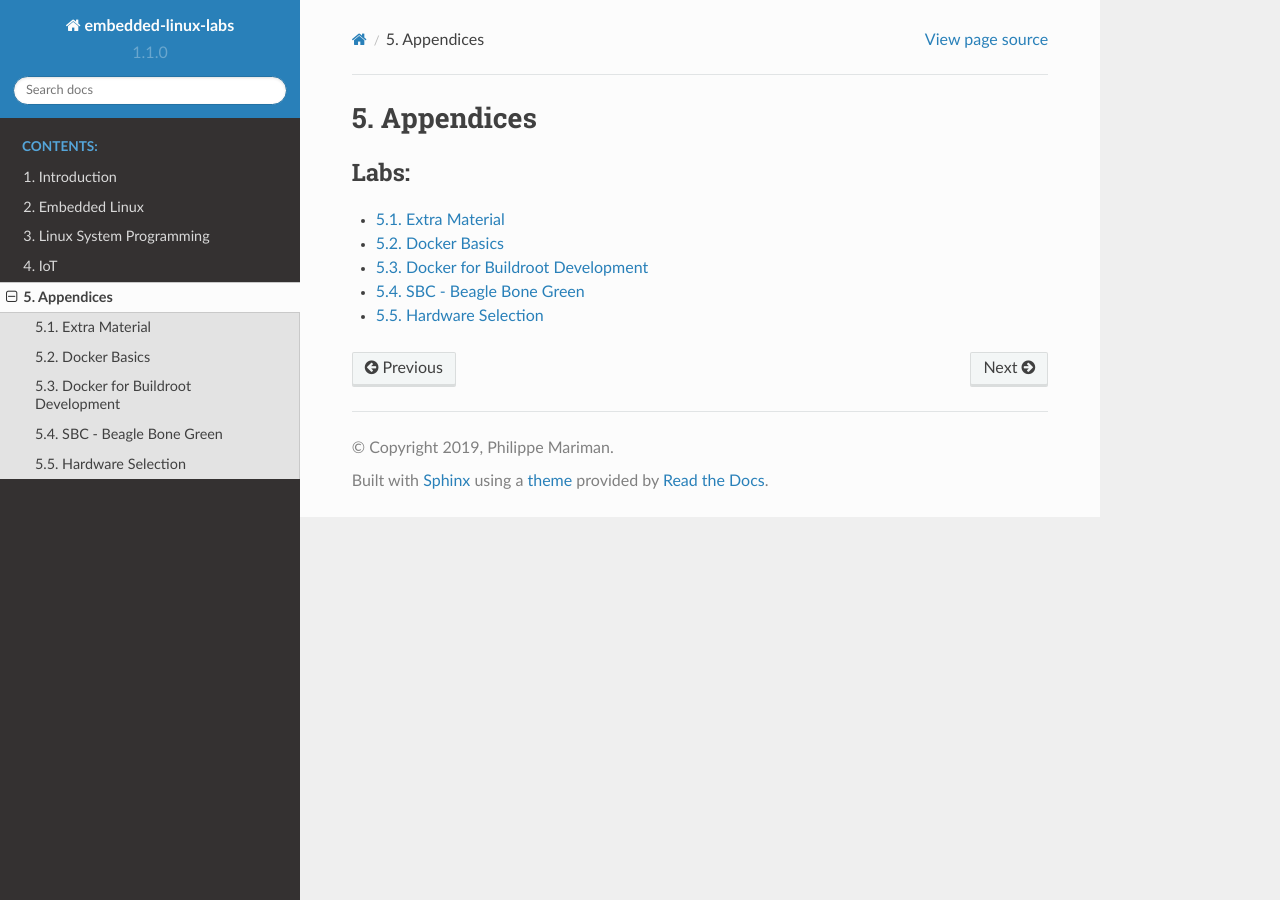
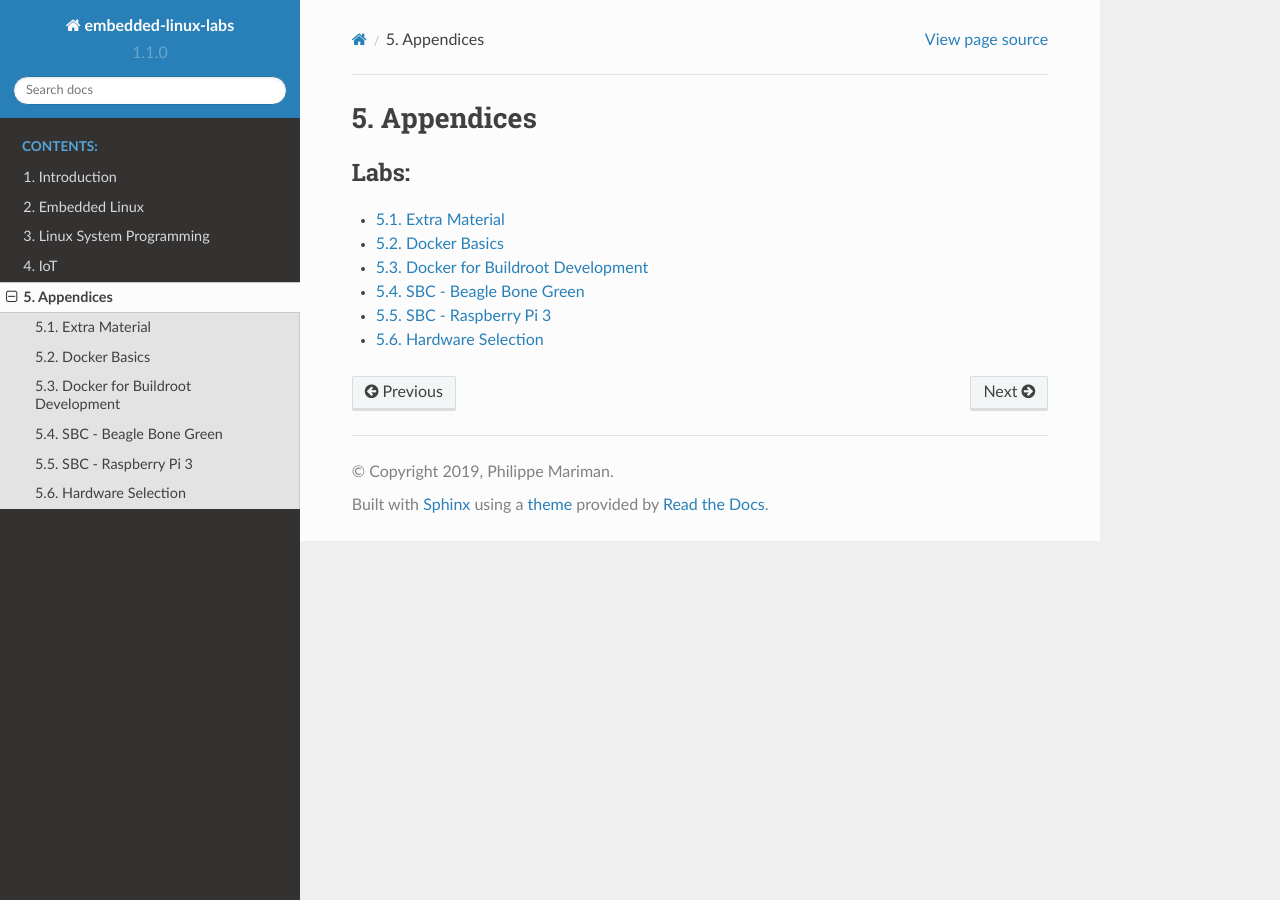
Before and after one commit to pmariman/embedded-linux-labs, a Sphinx documentation site: the page built from docs/source/appendix.rst, in a window 1280 px wide. Built offline with Sphinx 7.4.7 and the Read the Docs theme 2.0.0, drawn with Linux system fonts in a browser that asks for light colours; part of the change alters nothing that is shown.

Commit message:
add platform info rpi3

```diff
--- /dev/null
+++ b/docs/source/app-platform-rpi.rst
@@ -0,0 +1,162 @@
+SBC - Raspberry Pi 3
+====================
+
+
+Specs
+-----
+
+* Broadcom BCM2837 1.2 GHz 64bit SoC
+* Quad-core ARM Cortex A53 (ARMv8) cluster
+* 1GB RAM LPDDR2 (900 MHz)
+* Broadcom VideoCore IV GPU
+* BCM43438 wireless LAN and Bluetooth Low Energy (BLE) on board
+* 40-pin extended GPIO
+* 4 USB 2 ports
+* Full size HDMI
+* Micro SD port
+
+
+Pin Header
+----------
+
+====================== ======= ======= ============
+**Function**           **Pin** **Pin** **Function**
+---------------------- ------- ------- ------------
+3.3V                   1       2       5V
+GPIO02 (SDA1)          3       4       5V
+GPIO03 (SCL1)          5       6       Ground
+GPIO04 (GPIO_GCLK)     7       8       (TXD0) GPIO14
+Ground                 9       10      (RXD0) GPIO15
+GPIO17 (GPIO_GEN0)     11      12      (GPIO_GEN1) GPIO18
+GPIO27 (GPIO_GEN2)     13      14      Ground
+GPIO22 (GPIO_GEN3)     15      16      (GPIO_GEN4) GPIO23
+3.3V                   17      18      (GPIO_GEN5) GPIO24
+GPIO10 (SPI_MOSI)      19      20      Ground
+GPIO09 (SPI_MISO)      21      22      (GPIO_GEN5) GPIO25
+GPIO11 (SPI_CLK)       23      24      (SPI_CE0_N) GPIO08
+Ground                 25      26      (SPI_CE1_N) GPIO07
+ID_SD (I2C ID EEPROM)  27      28      (I2C ID EEPROM) ID_SC
+GPIO05                 29      30      Ground
+GPIO06                 31      32      GPIO12
+GPIO13                 33      34      Ground
+GPIO19                 35      36      GPIO16
+GPIO26                 37      38      GPIO20
+Ground                 39      40      GPIO21
+====================== ======= ======= ============
+
+
+Serial Line
+-----------
+
+* TXD pin 8
+* RXD pin 10
+* Ground pin 6
+* The default Linux UART serial line parameters:
+
+  - Baudrate 115200
+  - Databits 8
+  - No parity bit
+  - Stopbit 1
+
+
+Broadcom Raspberry Pi Bootloader
+--------------------------------
+
+* Proprietary bootloader from Broadcom (BCM) https://github.com/raspberrypi/firmware
+* This repository contains:
+
+  - Pre-compiled binaries Raspberry Pi kernel and modules
+  - Userspace libraries
+  - Bootloader/GPU firmware
+
+
+* The bootloader resides in the ``/boot`` directory
+* Bootloader sequence consists of 3 stages:
+
+  - 1st stage: executed from code in ROM, loads 2nd stage in L2 cache memory from SD card
+  - 2nd stage: executed from L2 cache, initializes RAM, loads 3rd stage (= GPU firmware) in RAM from SD card
+  - 3rd stage: executed from RAM, loads kernel image and device tree blob from SD card
+
+
+Bootloader stages
+^^^^^^^^^^^^^^^^^
+
+* 1st stage bootloader
+
+  - Located in ROM on the SoC, not reprogrammable
+  - Executed in small RISC core on the GPU
+  - Mounts the 1st partition of the SD card
+  - Partition must be **FAT32** or **FAT16** formatted
+  - SD card is mandatory, but advantage is that board cannot be bricked
+  - Then loads 2nd stage bootloader **bootcode.bin** in L2 cache memory
+
+
+* 2nd stage bootloader (**bootcode.bin**)
+
+  - Loaded from SD card's 1st partition
+  - Loaded into L2 cache from GPU
+  - Initializes SDRAM
+  - Retrieves GPU firmware **start.elf** from 1st partition of the SD card
+  - Programs the firmware and starts execution
+
+
+* 3rd stage bootloader (**start.elf**)
+
+  - Includes GPU firmware (remains in RAM after booting kernel)
+  - Loaded from SD card's 1st partition
+  - Parses configuration (**config.txt**)
+  - Uses **fixup.dat** to configure SDRAM partition between GPU and CPU
+  - Load **kernel.img** (default) and device tree blob into memory
+  - Copy **cmdline.txt** content into memory
+  - Starts up ARM CPU by releasing reset and kernel starts booting
+
+
+* Conclusion: relevant files:
+
+  - bootcode.bin
+  - fixup.dat
+  - start.elf
+  - config.txt
+  - cmdline.txt
+
+
+Configuration
+^^^^^^^^^^^^^
+
+* https://www.raspberrypi.org/documentation/configuration/config-txt/
+* http://elinux.org/RPiconfig
+* Example configuration:
+
+::
+
+   user@host: cat config.txt
+   kernel=kernel.img-4.9.x-armv7a
+   initramfs initrd.img-4.9.x-armv7a
+   enable_uart=1
+   dtparam=i2c_arm=on
+   disable_splash
+
+
+* Example kernel command line:
+
+::
+
+   user@host: cat cmdline.txt
+   dwc_otg.lpm_enable=0 console=ttyAMA0,115200 kgdboc=ttyAMA0,115200
+   console=tty1 root=/dev/mmcblk0p2 rootfstype=ext4 elevator=noop rootwait
+   rw smsc95xx.macaddr=b8:27:eb:57:c8:42
+
+
+Comparison to U-Boot Bootloader
+^^^^^^^^^^^^^^^^^^^^^^^^^^^^^^^
+
+* U-Boot has more extended configuration (scripted)
+* U-Boot has more advanced features (NFS boot, ...)
+
+
+Links
+^^^^^
+
+* Product page: https://www.raspberrypi.org/products/raspberry-pi-3-model-b-plus/
+* Raspbian: https://www.raspberrypi.org/downloads/raspbian/
+* eLinux: http://elinux.org/RPi_Hub
--- a/docs/source/appendix.rst
+++ b/docs/source/appendix.rst
@@ -9,4 +9,5 @@ Appendices
     app-docker.rst
     app-docker-brdev.rst
     app-platform-bbg.rst
+    app-platform-rpi.rst
     app-hw.rst
```
